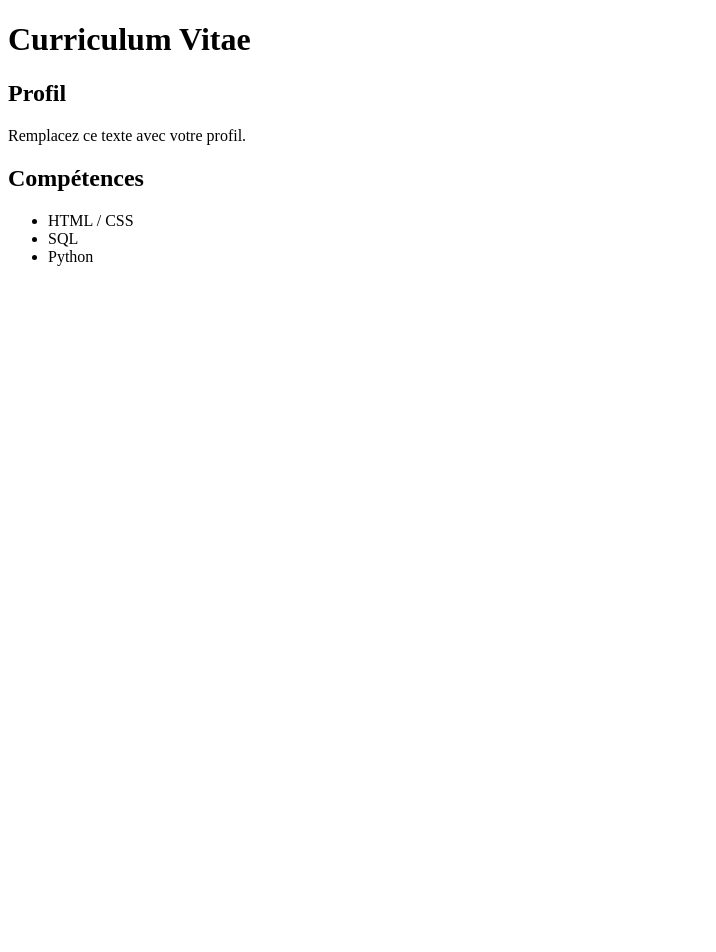
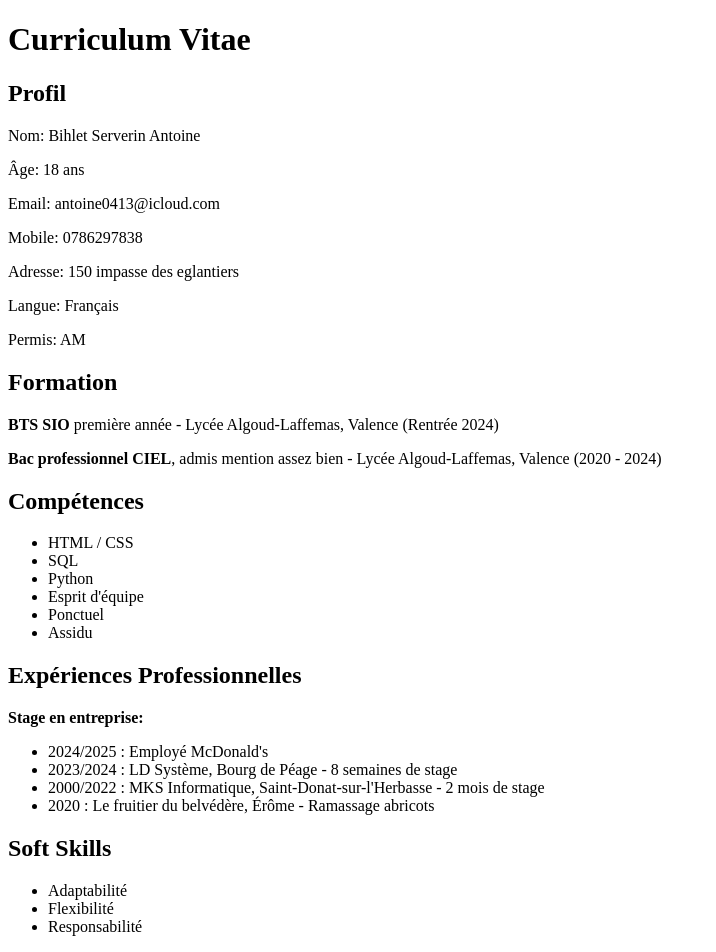
Before and after one commit to antoinebsio/B1-WEB, a website: page public_html/tp3-exo3.html in a window 1280 px wide. Shown: the whole page, without its empty margins (0-716 px from the left). Before the commit the page ends 800 px from the top, so only its background shows below. Drawn offline with Linux system fonts and the light colour scheme.

Commit message:
ajoute information

```diff
--- a/public_html/tp3-exo3.html
+++ b/public_html/tp3-exo3.html
@@ -12,12 +12,42 @@ Click nbfs://nbhost/SystemFileSystem/Templates/ClientSide/html.html to edit this
     <body>
         <h1>Curriculum Vitae</h1>
         <h2>Profil</h2>
-    <p>Remplacez ce texte avec votre profil.</p>
+        <p>Nom: Bihlet Serverin Antoine</p>
+        <p>Âge: 18 ans</p>
+        <p>Email: antoine0413@icloud.com</p>
+        <p>Mobile: 0786297838</p>
+        <p>Adresse: 150 impasse des eglantiers</p>
+        <p>Langue: Français</p>
+        <p>Permis: AM</p>
+
+        <h2>Formation</h2>
+        <p><strong>BTS SIO</strong> première année - Lycée Algoud-Laffemas, Valence (Rentrée 2024)</p>
+        <p><strong>Bac professionnel CIEL</strong>, admis mention assez bien - Lycée Algoud-Laffemas, Valence (2020 - 2024)</p>
+
         <h2>Compétences</h2>
         <ul>
             <li>HTML / CSS</li>
             <li>SQL</li>
             <li>Python</li>
+            <li>Esprit d'équipe</li>
+            <li>Ponctuel</li>
+            <li>Assidu</li>
+        </ul>
+
+        <h2>Expériences Professionnelles</h2>
+        <p><strong>Stage en entreprise:</strong></p>
+        <ul>
+            <li>2024/2025 : Employé McDonald's</li>
+            <li>2023/2024 : LD Système, Bourg de Péage - 8 semaines de stage</li>
+            <li>2000/2022 : MKS Informatique, Saint-Donat-sur-l'Herbasse - 2 mois de stage</li>
+            <li>2020 : Le fruitier du belvédère, Érôme - Ramassage abricots</li>
+        </ul>
+
+        <h2>Soft Skills</h2>
+        <ul>
+            <li>Adaptabilité</li>
+            <li>Flexibilité</li>
+            <li>Responsabilité</li>
         </ul>
     </body>
 </html>
```
Lines whose indentation alone changed are shown as unchanged.
